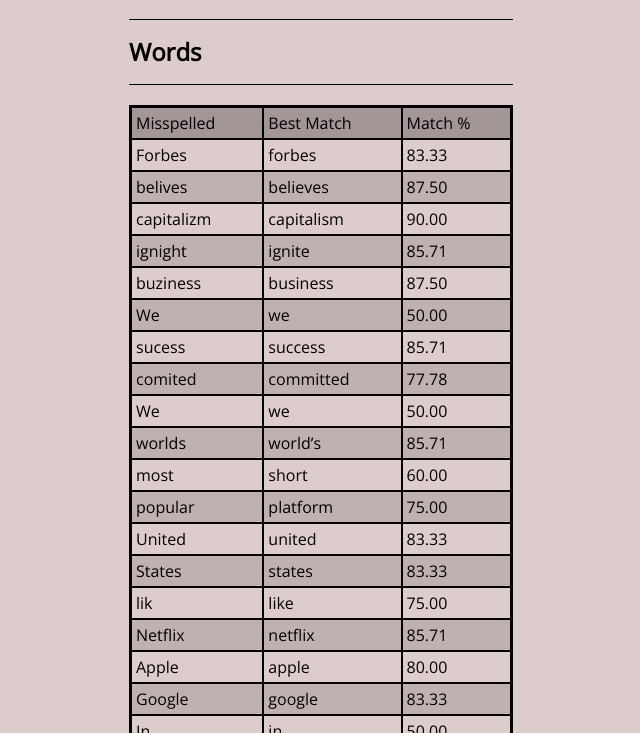
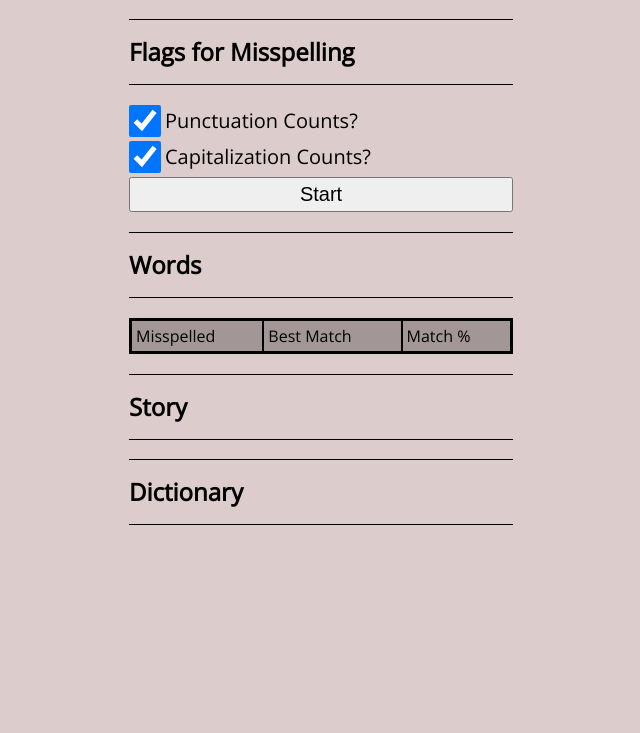
Before and after one commit to djolly-github/fbs-stdict-challenge, a website: page index.html in a window 1280 px wide. Shown: the part 67-800 px from the top of the page, without its empty margins (319-959 px from the left). Drawn offline with nearby package versions, Linux system fonts and the light colour scheme.

Commit message:
ui for options flags

```diff
--- a/index.html
+++ b/index.html
@@ -14,6 +14,22 @@
 <body>
   <div id="app">
     <h1>Forbes Code Challenge</h1>
+    <section id="options">
+      <h2>Flags for Misspelling</h2>
+      <div>
+        <div class="input">
+          <input id="punctuation" name="punctuation" type="checkbox" checked />
+          <label for="punctuation">Punctuation Counts?</label>
+        </div>
+        <div class="input">
+          <input id="capitalization" name="capitalization" type="checkbox" checked />
+          <label for="capitalization">Capitalization Counts?</label>
+        </div>
+        <div class="input">
+          <button id="submit">Start</button>
+        </div>
+      </div>
+    </section>
     <section id="words">
       <h2>Words</h2>
       <table>
--- a/main.css
+++ b/main.css
@@ -52,6 +52,30 @@
   background-color: #0004;
 }
 
+.input {
+  display: flex;
+  align-items: center;
+  width: 100%;
+  margin: 0.25rem 0;
+  grid-gap: 0.25rem;
+}
+
+input[type='checkbox'] {
+  width: 2rem;
+  height: 2rem;
+  margin: 0;
+}
+
+label,
+button {
+  font-size: 1.25rem;
+}
+
+button {
+  flex: 1 1 auto;
+  padding: 0.25rem;
+}
+
 @media screen and (max-width: 500px) {
   #app {
     width: 100%;
--- a/main.js
+++ b/main.js
@@ -19,8 +19,11 @@
 const elements = {
   dictionary: null,
   story: null,
-  words: null
-}
+  words: null,
+  optionsIncludePunctuation: null,
+  optionsIncludeCapitalization: null,
+  optionsSubmit: null,
+};
 
 /**
  * Regular Expressions
@@ -64,7 +67,7 @@
   });
 
   return matchingCharacters / divisor;
-}
+};
 
 /**
  *
@@ -97,7 +100,7 @@
       word: dictionary[indexOfBest]
     }
   }
-}
+};
 
 /**
  * Finds words not present in the dictionary and displays their closest matches
@@ -122,10 +125,22 @@
  * Get references to body elements on page load
  */
 const resolveBodyElements = () => {
+  elements.words = document.querySelector('#words tbody');
+  elements.story = document.querySelector('#story p');
   elements.dictionary = document.querySelector('#dictionary ul');
-  elements.story = document.querySelector('#story p');
-  elements.words = document.querySelector('#words tbody');
+  elements.optionsIncludePunctuation = document.querySelector('#punctuation');
+  elements.optionsIncludeCapitalization = document.querySelector('#capitalization');
+  elements.optionsSubmit = document.querySelector('#submit');
 };
+
+/**
+ * Resets body elements that will be populated later
+ */
+const resetBodyElements = () => {
+  elements.words.innerHTML = '';
+  elements.story.innerHTML = '';
+  elements.dictionary.innerHTML = '';
+}
 
 /**
  * Creates fetch requests for text URIs
@@ -135,7 +150,7 @@
   const requests = Object.values(requestURIs).map((uri) => fetch(uri, fetchParams));
   const responses = await Promise.all(requests);
   return responses;
-}
+};
 
 /**
  * Parses retrieved data into text() form
@@ -145,7 +160,7 @@
 const parseTextData = async (responses) => {
   const parsed = await Promise.all(responses.map((response) => response.text()));
   return parsed;
-}
+};
 
 /**
  * Utilizes retrieved text data in the app
@@ -163,6 +178,18 @@
   const storyWords = splitAndTrim(data[1], new RegExp(regex.whitespace.source + '|' + regex.punctuation.source))
   filterWordsNotPresent(storyWords, dictionaryWords);
   return Promise.resolve(data);
+};
+
+/**
+ * Handler for options submit button
+ * @param {Event} e Event data
+ */
+const onSubmit = (e) => {
+  e.preventDefault();
+  resetBodyElements();
+  getTextData()
+    .then(parseTextData)
+    .then(resolveParsedTextData)
 }
 
 /**
@@ -170,9 +197,7 @@
  */
 const init = () => {
   resolveBodyElements();
-  getTextData()
-    .then(parseTextData)
-    .then(resolveParsedTextData)
+  elements.optionsSubmit.addEventListener('click', onSubmit);
 };
 
 window.onload = init;
```
